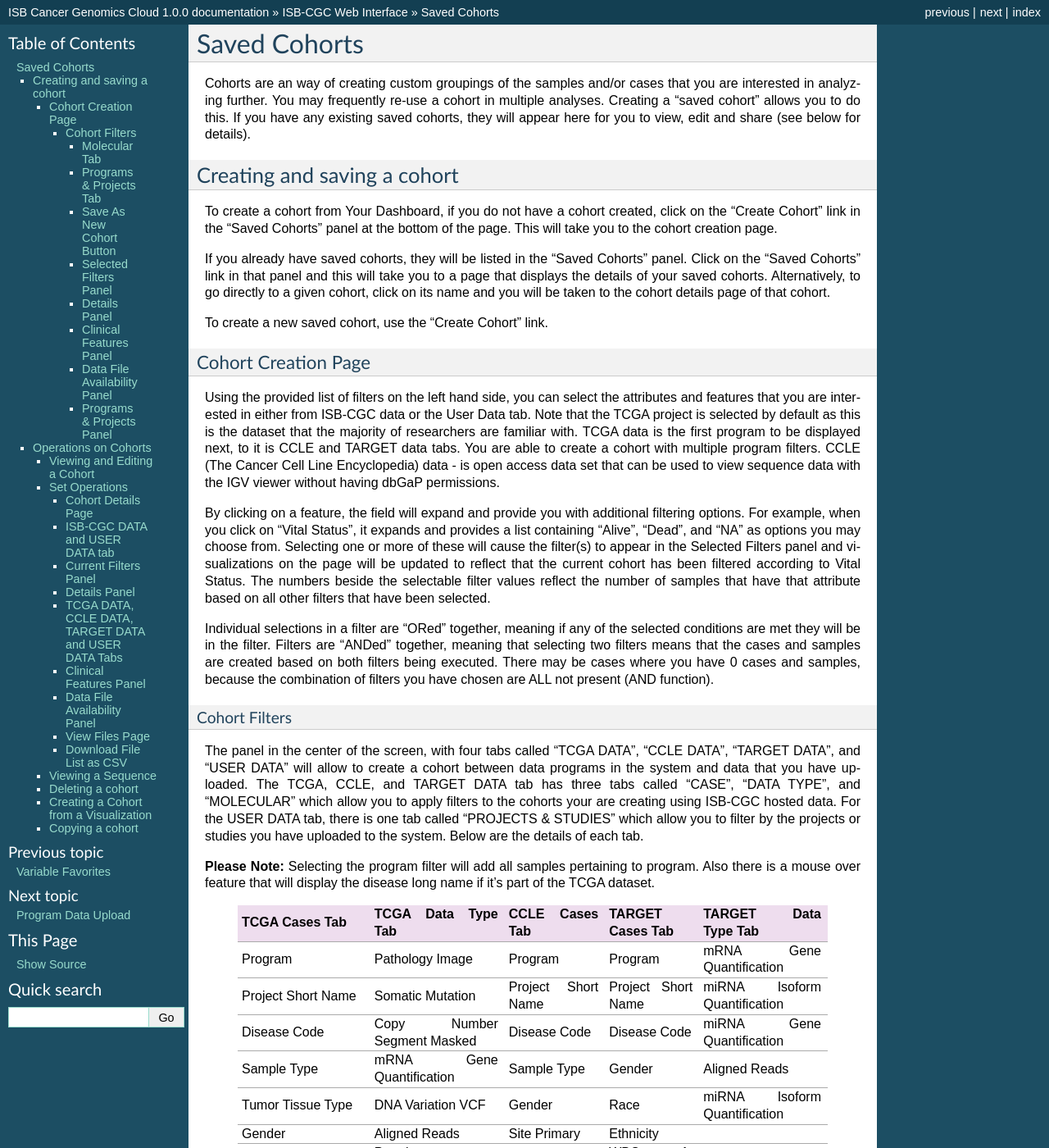
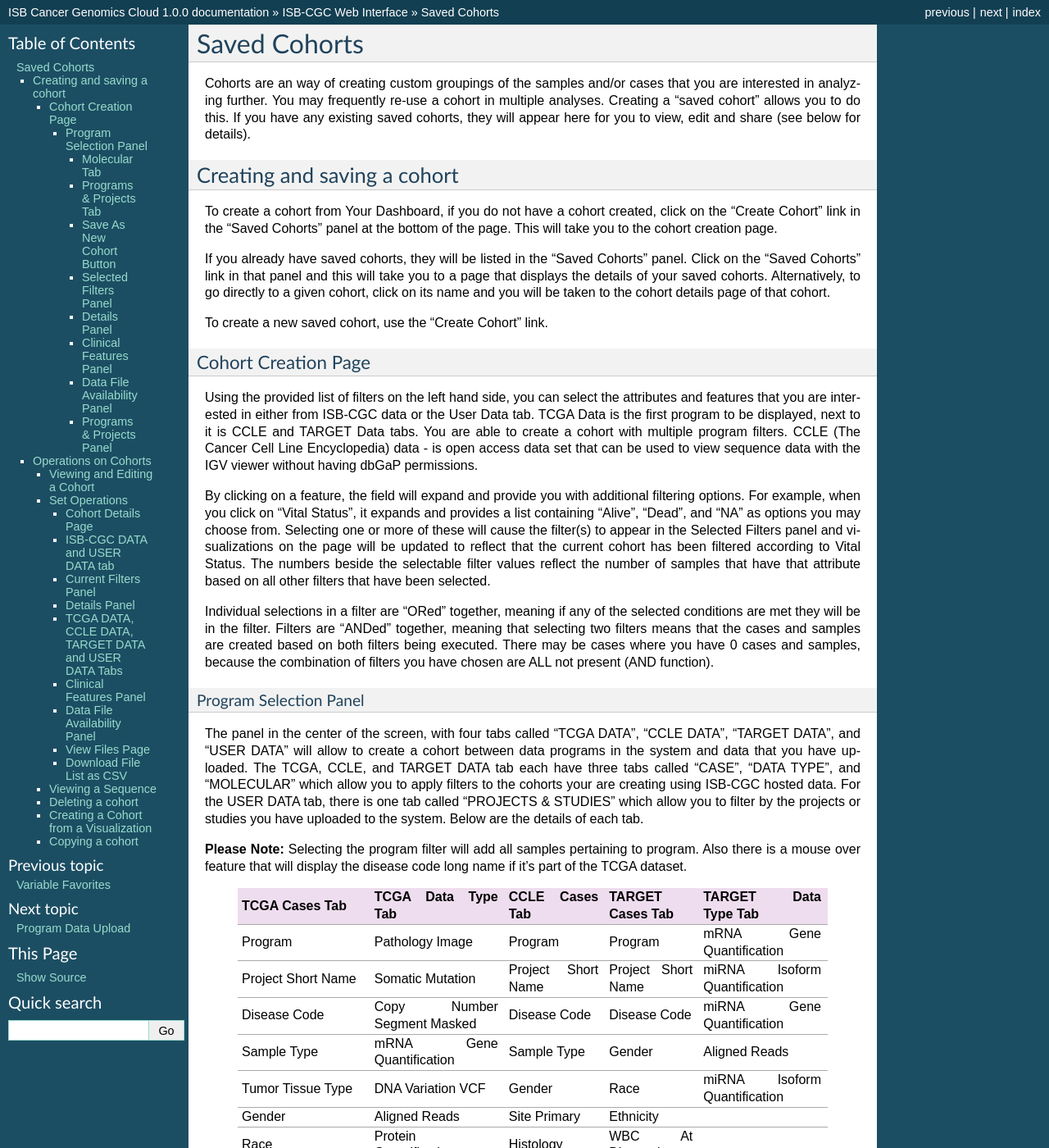
Before and after one commit to isb-cgc/readthedocs, a Sphinx documentation site: the page built from docs/source/sections/webapp/Saved-Cohorts.rst, in a window 1280 px wide and 1400 px high. Shown: the whole window at 82% size. Built offline with Sphinx 7.4.7, drawn with Linux system fonts in a browser that asks for light colours; pages that are not in the unit, such as notebooks, are missing from menus.

Commit message:
Update Saved-Cohorts.rst

```diff
--- a/docs/source/sections/webapp/Saved-Cohorts.rst
+++ b/docs/source/sections/webapp/Saved-Cohorts.rst
@@ -19,7 +19,7 @@
 ====================
 
 Using the provided list of filters on the left hand side, you can select the attributes and features
-that you are interested in either from ISB-CGC data or the User Data tab.  Note that the TCGA project is selected by default as this is the dataset that the majority of researchers are familiar with.  TCGA data is the first program to be displayed next, to it is CCLE and TARGET data tabs. You are able to create a cohort with multiple program filters.  CCLE (The Cancer Cell Line Encyclopedia) data - is open access data set that can be used to view sequence data with the IGV viewer without having dbGaP permissions.
+that you are interested in either from ISB-CGC data or the User Data tab.  TCGA Data is the first program to be displayed, next to it is CCLE and TARGET Data tabs. You are able to create a cohort with multiple program filters.  CCLE (The Cancer Cell Line Encyclopedia) data - is open access data set that can be used to view sequence data with the IGV viewer without having dbGaP permissions.
 
 By clicking on a feature, the field will expand and provide you with additional filtering options.
 For example, when you click on "Vital Status", it expands and provides a list containing "Alive", "Dead", and
@@ -34,11 +34,11 @@
 Individual selections in a filter are "ORed" together, meaning if any of the selected conditions are met they will be in the filter.  Filters are "ANDed" together, meaning that selecting two filters means that the cases and samples are created based on both filters being executed.  There may be cases where you have 0 cases and samples, because the combination of filters you have chosen are ALL not present (AND function).
 
 
-Cohort Filters
---------------
-The panel in the center of the screen, with four tabs called "TCGA DATA", "CCLE DATA", "TARGET DATA", and "USER DATA" will allow to create a cohort between data programs in the system and data that you have uploaded. The  TCGA, CCLE, and TARGET DATA tab has three tabs called "CASE", "DATA TYPE", and "MOLECULAR"  which allow you to apply filters to the cohorts your are creating using ISB-CGC hosted data. For the USER DATA tab, there is one tab called "PROJECTS & STUDIES" which allow you to filter by the projects or studies you have uploaded to the system. Below are the details of each tab.
+Program Selection Panel
+-----------------------
+The panel in the center of the screen, with four tabs called "TCGA DATA", "CCLE DATA", "TARGET DATA", and "USER DATA" will allow to create a cohort between data programs in the system and data that you have uploaded. The  TCGA, CCLE, and TARGET DATA tab each have three tabs called "CASE", "DATA TYPE", and "MOLECULAR"  which allow you to apply filters to the cohorts your are creating using ISB-CGC hosted data. For the USER DATA tab, there is one tab called "PROJECTS & STUDIES" which allow you to filter by the projects or studies you have uploaded to the system. Below are the details of each tab.
 
-**Please Note:** Selecting the program filter will add all samples pertaining to program. Also there is a mouse over feature that will display the disease long name if it's part of the TCGA dataset.
+**Please Note:** Selecting the program filter will add all samples pertaining to program. Also there is a mouse over feature that will display the disease code long name if it's part of the TCGA dataset.
 
 
 
```
